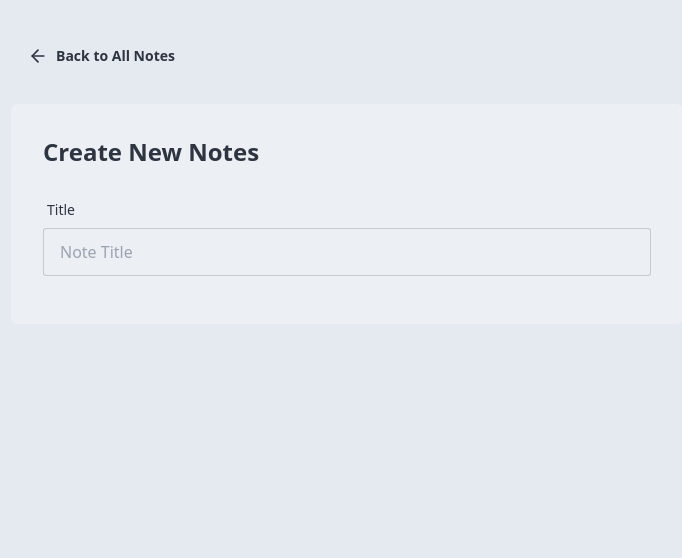
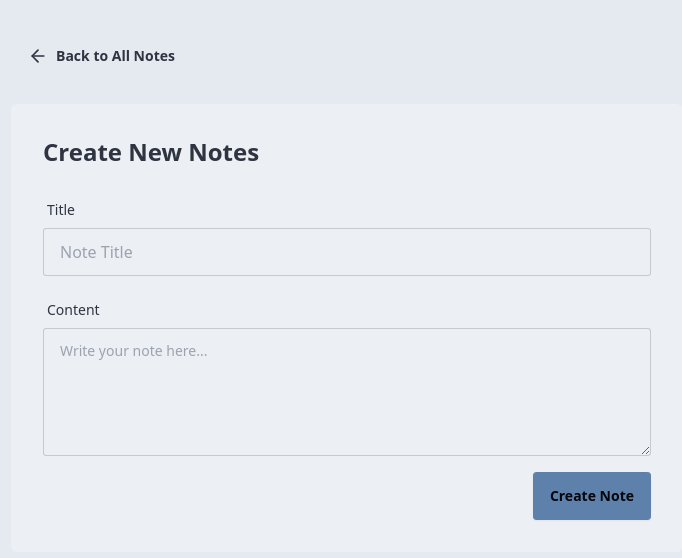
Before and after one commit to jaw039/MERN-NOTEPAD, a React (Vite) app in the folder frontend/: page /create in a window 1280 px wide. Shown: the top 558 px of the page, without its empty margins (293-975 px from the left). Built offline with nearby package versions, Linux system fonts and the light colour scheme.

Commit message:
feat: enhance CreatePage form layout and structure

```diff
--- a/frontend/src/pages/CreatePage.jsx
+++ b/frontend/src/pages/CreatePage.jsx
@@ -33,7 +33,26 @@ const CreatePage = () => {
                   placeholder = "Note Title"
                   className = "input input-bordered"
                   value = {title}
-                  onChange = {(e) => setTitle(e.target.value)}/>
+                  onChange = {(e) => setTitle(e.target.value)}
+                  />
+              </div>
+
+              <div className = "form-control mb-4">
+                <label className = "label">
+                  <span className = "label-text">Content</span>
+                </label>
+                <textarea
+                  placeholder = "Write your note here..."
+                  className = "textarea textarea-bordered h-32"
+                  value = {content}
+                  onChange = {(e) => setContent(e.target.value)}
+                  />
+              </div>
+
+              <div className = "card-actions justify-end">
+                <button type ="submit" className = "btn btn-primary" disabled = {loading}>
+                  {loading ? "Creating ... " : "Create Note"}
+                </button>
               </div>
             </form>
           </div>
```
